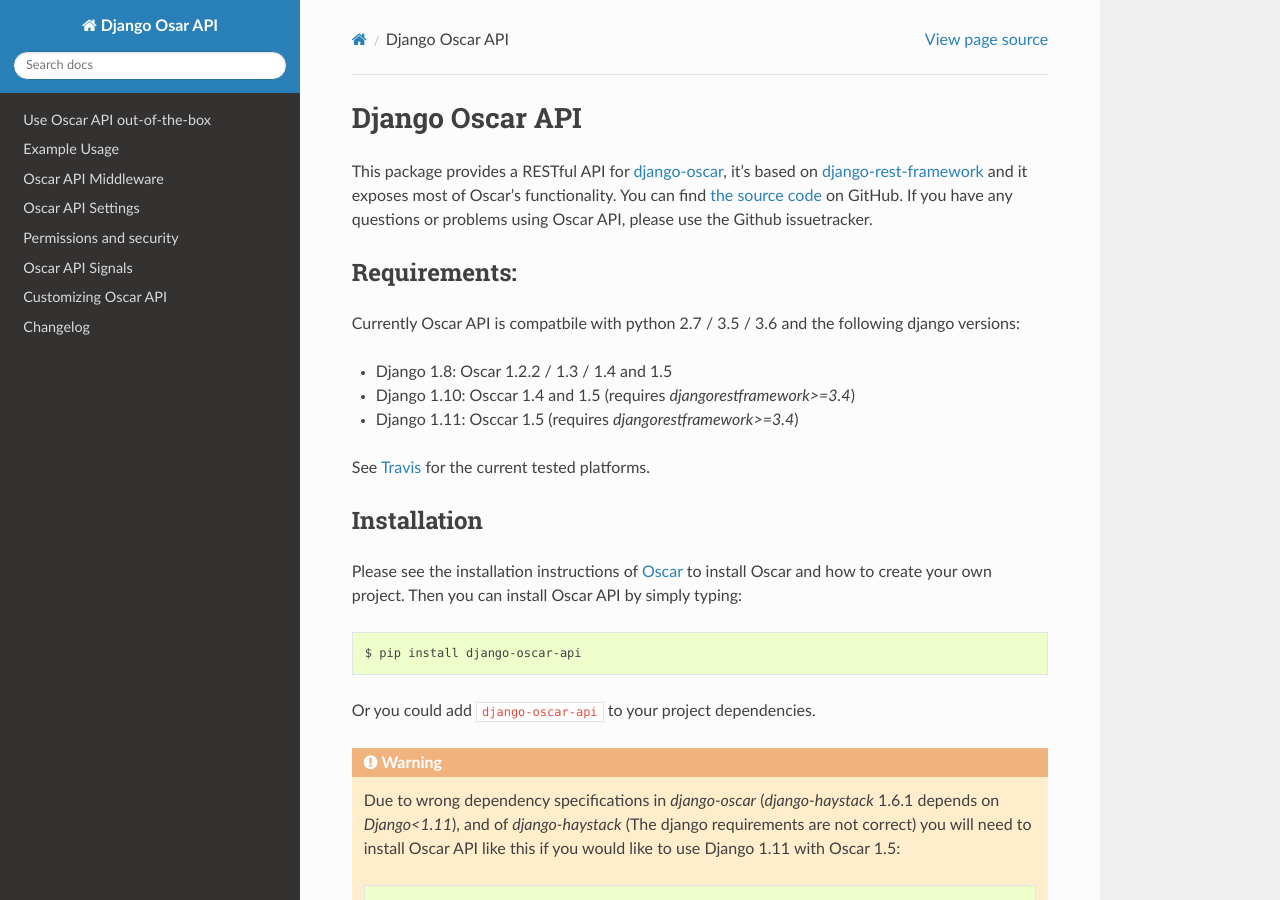
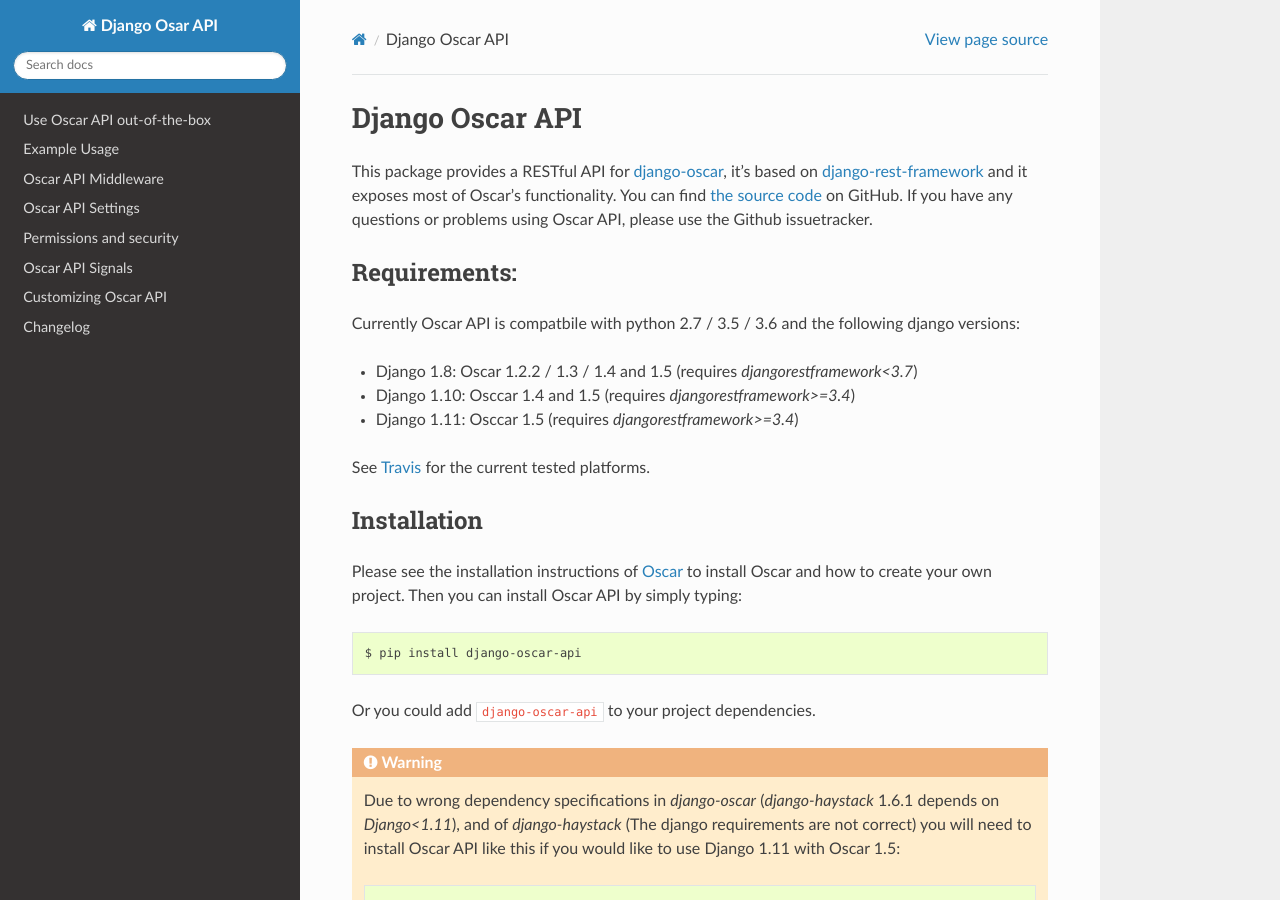
Before and after one commit to django-oscar/django-oscar-api, a Sphinx documentation site: the page built from docs/source/index.rst, in a window 1280 px wide and 900 px high. Built offline with Sphinx 7.4.7 and the Read the Docs theme 2.0.0, drawn with Linux system fonts in a browser that asks for light colours.

Commit message:
Updated docs, make sure we use restframerwork<3.7 with django 1.8

```diff
--- a/docs/source/index.rst
+++ b/docs/source/index.rst
@@ -15,7 +15,7 @@
 -------------
 Currently Oscar API is compatbile with python 2.7 / 3.5 / 3.6 and the following django versions:
 
-- Django 1.8: Oscar 1.2.2 / 1.3 / 1.4 and 1.5
+- Django 1.8: Oscar 1.2.2 / 1.3 / 1.4 and 1.5 (requires `djangorestframework<3.7`)
 - Django 1.10:  Osccar 1.4 and 1.5 (requires `djangorestframework>=3.4`)
 - Django 1.11:  Osccar 1.5 (requires `djangorestframework>=3.4`)
 
@@ -41,9 +41,7 @@
 
 .. warning::
 
-    Due to wrong dependency specifications in `django-oscar` (`django-haystack` 1.6.1 depends on `Django<1.11`), and
-    of `django-haystack` (The django requirements are not correct) you will need to install Oscar API like this
-    if you would like to use Django 1.11 with Oscar 1.5:
+    Due to wrong dependency specifications in `django-oscar` (`django-haystack` 1.6.1 depends on `Django<1.11`), and of `django-haystack` (The django requirements are not correct) you will need to install Oscar API like this if you would like to use Django 1.11 with Oscar 1.5:
 
     .. code-block:: bash
 
```
Also changed, not shown: .travis.yml.
